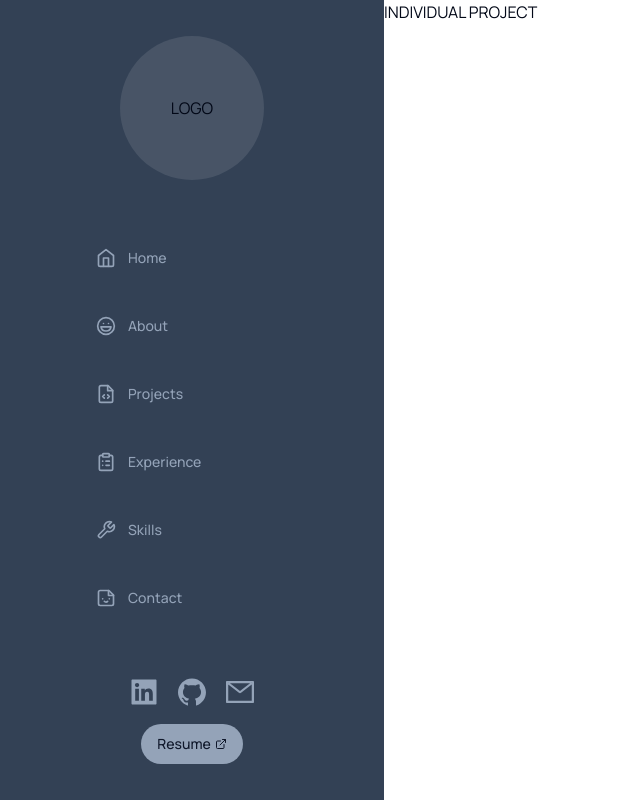
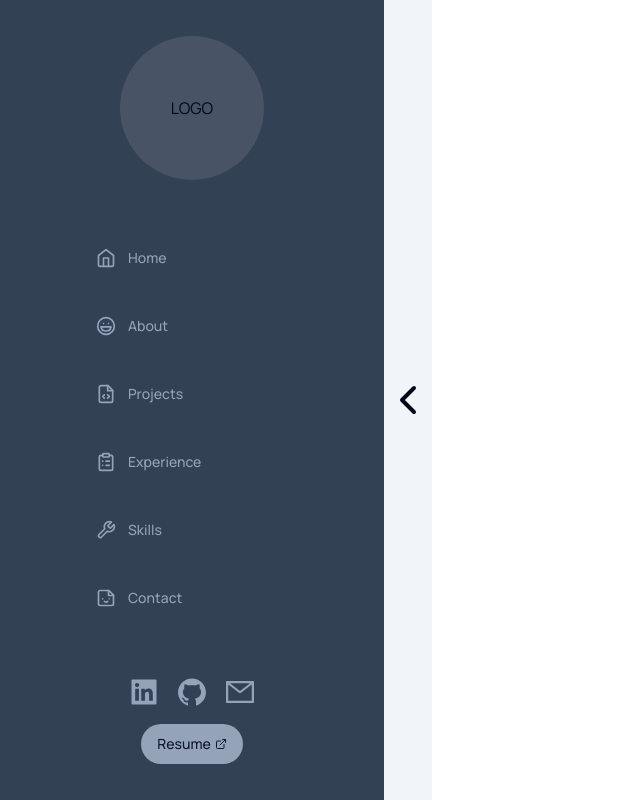
Before and after one commit to penguinboots/portfolio-v3, a Next.js app: page /projects/1 in a window 1280 px wide. Shown: the whole page, without its empty margins (0-640 px from the left). Built offline with nearby package versions, Linux system fonts and the light colour scheme.

Commit message:
build project view

```diff
--- a/app/(dashboard)/projects/[id]/page.tsx
+++ b/app/(dashboard)/projects/[id]/page.tsx
@@ -1,7 +1,17 @@
+import { ChevronLeft } from "lucide-react";
+import Link from "next/link";
+
 const ProjectPage = () => {
   return (
-    <div>INDIVIDUAL PROJECT</div>
-  )
-}
+    <div className="flex h-full">
+      <div className="bg-slate-100 h-full flex items-center justify-center">
+        <Link href="/projects">
+          <ChevronLeft className="w-12 h-12" />
+        </Link>
+      </div>
+      <div></div>
+    </div>
+  );
+};
 
-export default ProjectPage
+export default ProjectPage;
```
